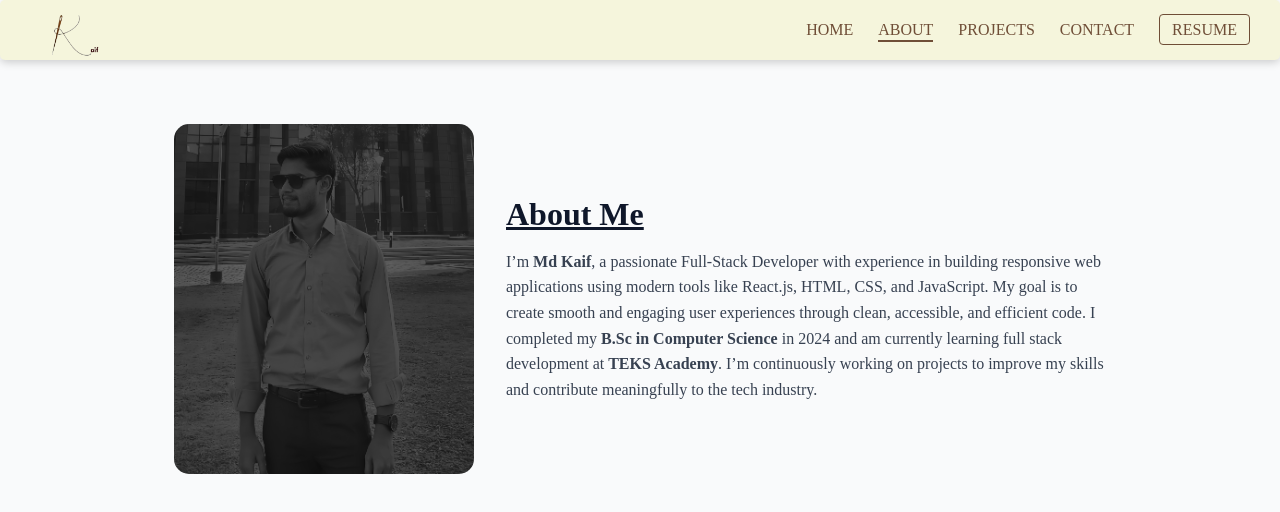
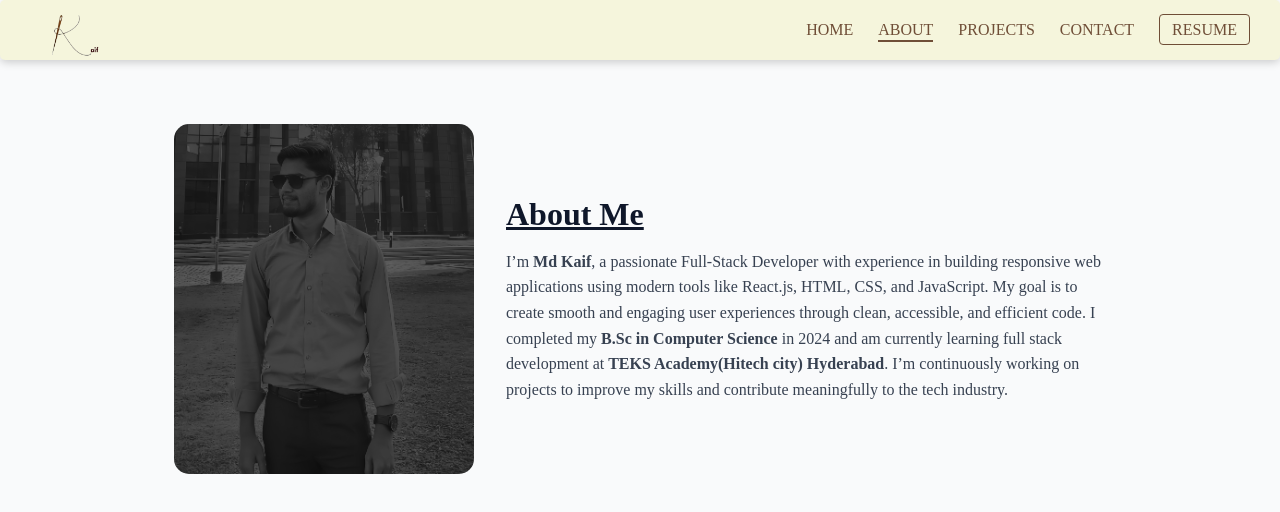
Before and after one commit to mkaif8417/Portfolio, a React (Vite) app: page /Portfolio/about in a window 1280 px wide. Shown: the top 512 px of the page. Built offline with nearby package versions, Linux system fonts and the light colour scheme.

Commit message:
Some bugs fixing

```diff
--- a/src/Pages/About.jsx
+++ b/src/Pages/About.jsx
@@ -15,7 +15,7 @@ const About = () => {
           <p>
             I’m <strong>Md Kaif</strong>, a passionate Full-Stack Developer with experience in building responsive web applications using modern tools like React.js, HTML, CSS, and JavaScript.
             My goal is to create smooth and engaging user experiences through clean, accessible, and efficient code.
-            I completed my <strong>B.Sc in Computer Science</strong> in 2024 and am currently learning full stack development at <strong>TEKS Academy</strong>.
+            I completed my <strong>B.Sc in Computer Science</strong> in 2024 and am currently learning full stack development at <strong>TEKS Academy(Hitech city) Hyderabad</strong>.
             I’m continuously working on projects to improve my skills and contribute meaningfully to the tech industry.
           </p>
         </div>
```
